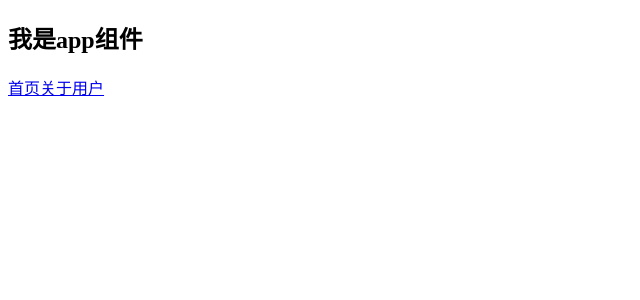
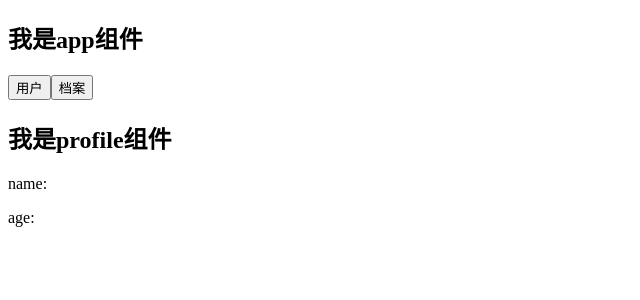
Before and after one commit to cqboyone/vue-learning, a Vue app in the folder vue-learning-v2/07-vuerouter/: page /profile in a window 1280 px wide. Shown: the top 300 px of the page, without its empty margins (0-640 px from the left). Built offline with nearby package versions, Linux system fonts and the light colour scheme.

Commit message:
前端路由传递对象

```diff
--- a/vue-learning-v2/07-vuerouter/src/App.vue
+++ b/vue-learning-v2/07-vuerouter/src/App.vue
@@ -9,10 +9,17 @@
     <!--    <button @click="aboutClick">关于</button>-->
     <!--    <router-view></router-view>-->
 
-    <router-link to="/home">首页</router-link>
-    <router-link to="/about">关于</router-link>
-    <!--    3.动态路由-->
-    <router-link :to="'/user/'+userId">用户</router-link>
+    <!--    <router-link to="/home">首页</router-link>-->
+    <!--    <router-link to="/about">关于</router-link>-->
+    <!--    &lt;!&ndash;    3.动态路由&ndash;&gt;-->
+    <!--    <router-link :to="'/user/'+userId">用户</router-link>-->
+    <!--    &lt;!&ndash;    <router-link to="/profile">档案</router-link>&ndash;&gt;-->
+    <!--    <router-link :to="profile">档案</router-link>-->
+
+    <button @click="userClick">用户</button>
+    <button @click="proFileClick">档案</button>
+
+
     <router-view></router-view>
   </div>
 </template>
@@ -22,7 +29,14 @@ export default {
   name: 'App',
   data() {
     return {
-      userId: 'zhangsan'
+      userId: 'zhangsan',
+      profile: {
+        path: '/profile',
+        query: {
+          name: 'vv',
+          age: 21
+        }
+      }
     }
   },
   methods: {
@@ -32,6 +46,12 @@ export default {
     },
     aboutClick() {
       this.$router.push('/about')
+    },
+    userClick() {
+      this.$router.push('/user/' + this.userId)
+    },
+    proFileClick() {
+      this.$router.push(this.profile)
     }
   }
 }
--- /dev/null
+++ b/vue-learning-v2/07-vuerouter/src/components/Profile.vue
@@ -0,0 +1,27 @@
+<template>
+  <div>
+    <h2>我是profile组件</h2>
+    <p>name:{{ name }}</p>
+    <p>age:{{ age }}</p>
+  </div>
+</template>
+
+<script>
+export default {
+  data() {
+    return {
+      name: this.$route.query.name
+    }
+  },
+  computed: {
+    age() {
+      return this.$route.query.age
+
+    }
+  }
+}
+</script>
+
+<style scoped>
+
+</style>
```
Also changed, not shown: vue-learning-v2/07-vuerouter/src/router/index.js (+16 -11 lines).
